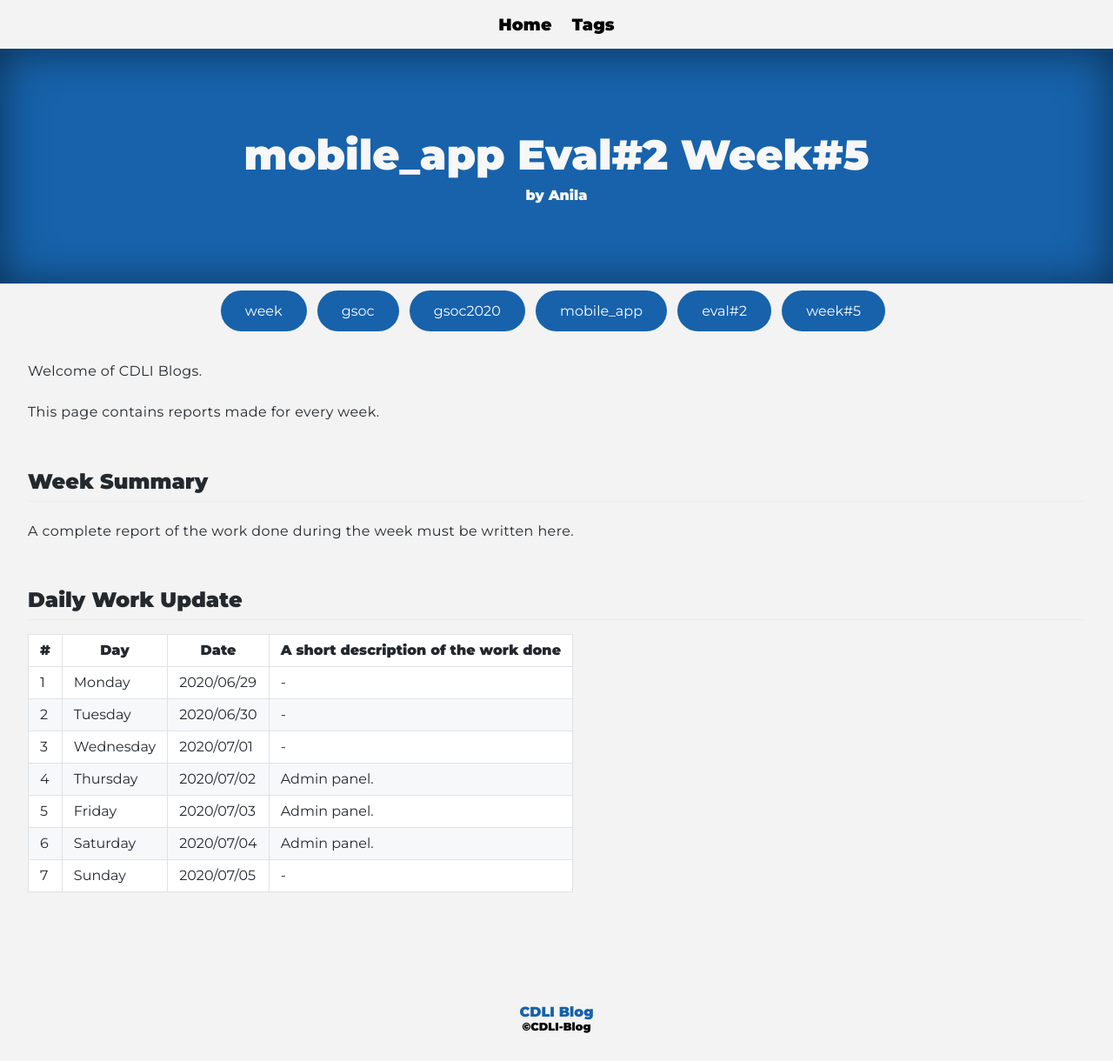
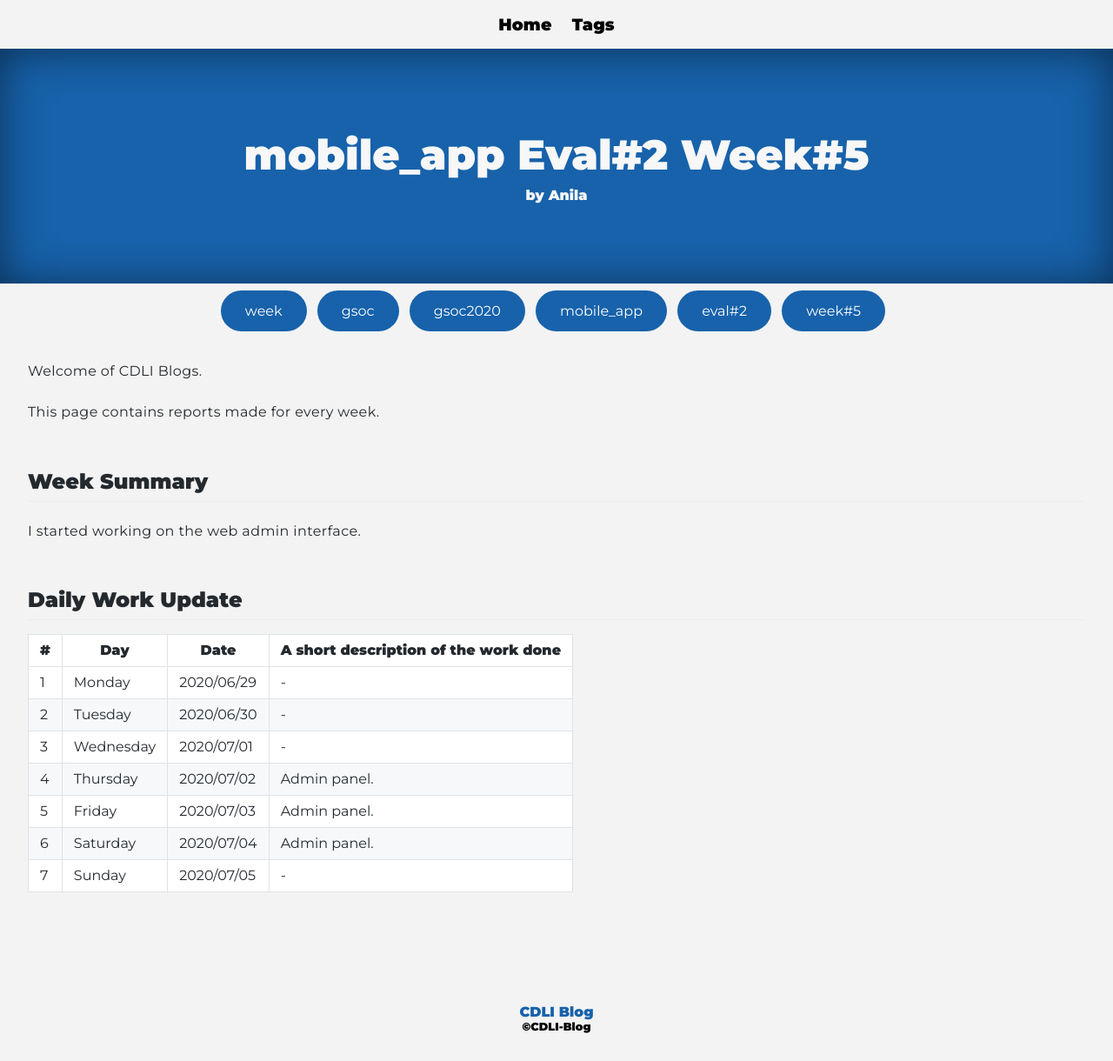
Before and after one commit to cdli-gh/blog, a Jekyll site: the page built from _blog/gsoc20/mobile_app/posts/06_week5.md, in a window 1280 px wide. Shown: the whole page at 87% size. Built offline with Jekyll 4.4.1, drawn with Linux system fonts in a browser that asks for light colours; Markdown is read by kramdown in place of the engine named in the settings.

Commit message:
Update 06_week5.md

```diff
--- a/_blog/gsoc20/mobile_app/posts/06_week5.md
+++ b/_blog/gsoc20/mobile_app/posts/06_week5.md
@@ -10,7 +10,7 @@ This page contains reports made for every week.<br><br>
 
 ## Week Summary
 
-A complete report of the work done during the week must be written here.<br><br>
+I started working on the web admin interface.<br><br>
 
 
 ## Daily Work Update
```
